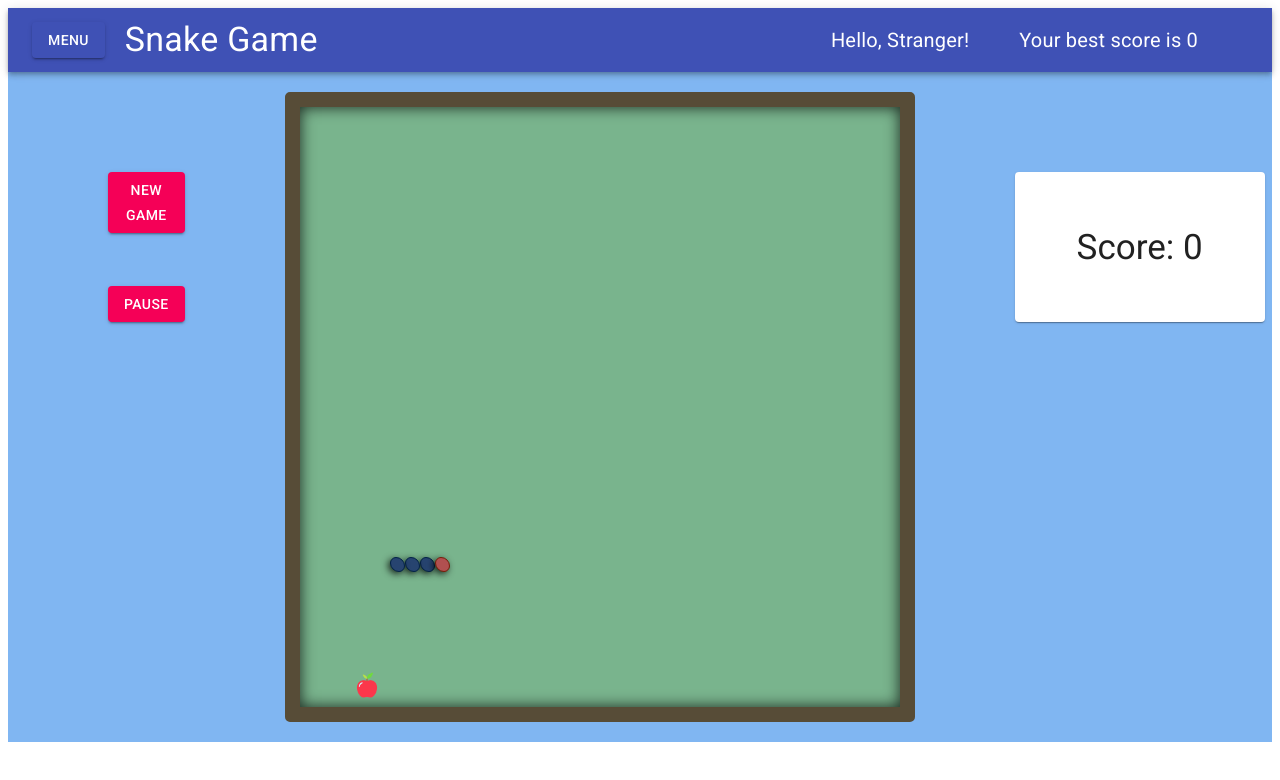
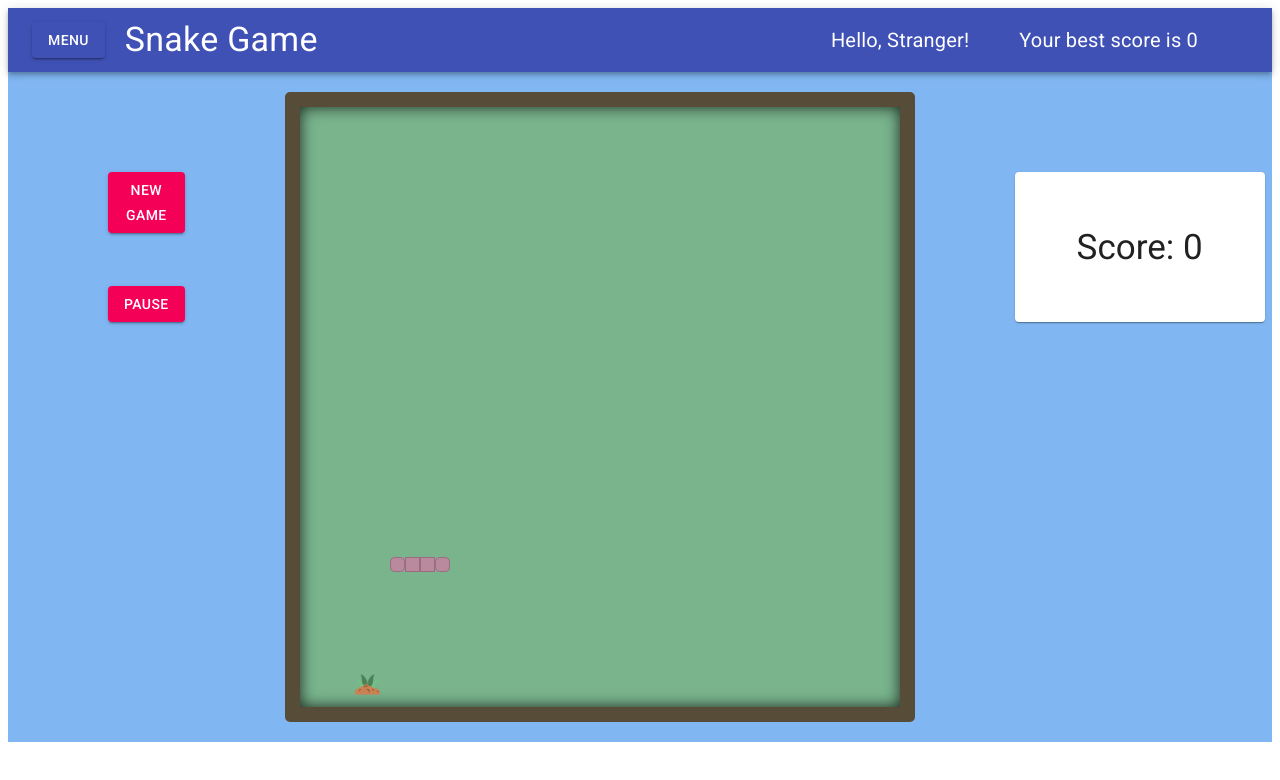
Before and after one commit to svetlana-tyshkevich/react-game, a React (Create React App) app: page / in a window 1280 px wide. Shown: the top 780 px of the page. Built offline with nearby package versions, Linux system fonts and the light colour scheme.

Commit message:
feat: add characters

```diff
--- a/src/App/App.jsx
+++ b/src/App/App.jsx
@@ -24,15 +24,19 @@ export default class App extends Component {
     userName: 'stranger',
     gameFieldText: '',
     pause: false,
+    soundMusic: true,
+    soundMusicVolume: 0.3,
+    sounds: true,
+    soundsVolume: 1,
   };
 
   componentDidMount() {
     this.init();
     window.addEventListener('keydown', this.keyControls);
+    this.playMusic();
     this.moveTimer = setInterval(() => {
       this.move();
     }, 200);
-    this.playMusic();
   }
 
   componentWillUnmount() {
@@ -170,6 +174,7 @@ export default class App extends Component {
   };
 
   newGame = () => {
+    clearInterval(this.moveTimer);
     this.setState(
       {
         snakeLength: 4,
@@ -196,12 +201,14 @@ export default class App extends Component {
     const myAudio = new Audio(musicSrc);
     myAudio.loop = true;
     myAudio.autoplay = true;
+    myAudio.volume = this.state.soundMusicVolume;
   };
 
   playSound = (source) => {
     const myAudio = new Audio();
     myAudio.src = source;
     myAudio.play();
+    myAudio.volume = this.state.soundsVolume;
   };
 
   render() {
--- a/src/components/apple/apple.css
+++ b/src/components/apple/apple.css
@@ -8,6 +8,6 @@
 }
 
 .appleImg {
-    width: 40px;
-    height: 40px;
+    width: 25px;
+    height: 25px;
 }
--- a/src/components/apple/apple.jsx
+++ b/src/components/apple/apple.jsx
@@ -1,7 +1,9 @@
 import React, { Component } from 'react';
 import PropTypes from 'prop-types';
 import './apple.css';
-import appleImg from '../../assets/img/apple.png';
+// import appleImg from '../../assets/img/apple.png';
+// import mouseImg from '../../assets/img/mouse.png';
+import groundImg from '../../assets/img/ground.png';
 
 export default class Apple extends Component {
   render() {
@@ -15,7 +17,9 @@ export default class Apple extends Component {
           top: `${apple.y}px`,
           // backgroundImage: `url(${appleImg})`,
         }}>
-        <img src={appleImg} alt={'apple'} className={'appleImg'} />
+        {/* <img src={appleImg} alt={'apple'} className={'appleImg'} /> */}
+        {/* <img src={mouseImg} alt={'mouse'} className={'appleImg'} /> */}
+        <img src={groundImg} alt={'ground'} className={'appleImg'} />
       </div>
     );
   }
--- a/src/components/snake/snake.css
+++ b/src/components/snake/snake.css
@@ -2,19 +2,54 @@
     box-sizing: border-box;
     width: 15px;
     height: 15px;
-    background-color: rgb(39, 68, 112);
+    background-color: rgb(83, 89, 97);
+    position: absolute;
+    /* box-shadow: -2px 2px 7px 0px rgba(0,0,0,0.8); */
+}
+
+.snake-cell:first-child {
+    background-color: rgb(37, 88, 13);
+    z-index: 20;
+    border-radius: 50%;
+    box-shadow: 0px 0px 2px 3px rgba(23, 87, 31, 0.8);
+}
+
+.snake-cell:last-child {
+    border-radius: 40% 60% 40% 60%;
+}
+
+.caterpillar-cell {
+    box-sizing: border-box;
+    width: 15px;
+    height: 15px;
+    background-color: #234d7c;
     position: absolute;
     border-radius: 40% 60% 40% 60%;
     border: solid 1px #022247;
     box-shadow: -2px 2px 7px 0px rgba(0,0,0,0.8);
 }
 
-.snake-cell:first-child {
+.caterpillar-cell:first-child {
     background-color: rgb(177, 80, 80);
     border: solid 1px #751e08;
     z-index: 20;
 }
 
-/* .snake-cell:nth-child(2) {
-    border-radius: 60% 40% 60% 40%;
-} */
+.worm-cell {
+    box-sizing: border-box;
+    width: 15px;
+    height: 15px;
+    background-color: #b9899c;
+    position: absolute;
+
+    border: solid 1px #9c6a83;
+}
+
+.worm-cell:first-child {
+    z-index: 20;
+    border-radius: 30%;
+}
+
+.worm-cell:last-child {
+    border-radius: 30%;
+}
--- a/src/components/snake/snake.jsx
+++ b/src/components/snake/snake.jsx
@@ -8,7 +8,7 @@ export default class Snake extends Component {
     const { snake } = this.props;
     const snakeBody = snake.map((cell, index) => (
         <div
-          className={'snake-cell'}
+          className={'worm-cell'}
           style={{
             left: `${snake[index].x}px`,
             top: `${snake[index].y}px`,
```
Also changed, not shown: src/assets/img/ground.png (added), src/assets/img/mouse.png (added), src/components/Settings.jsx (added), src/components/Statistics.jsx (added).
